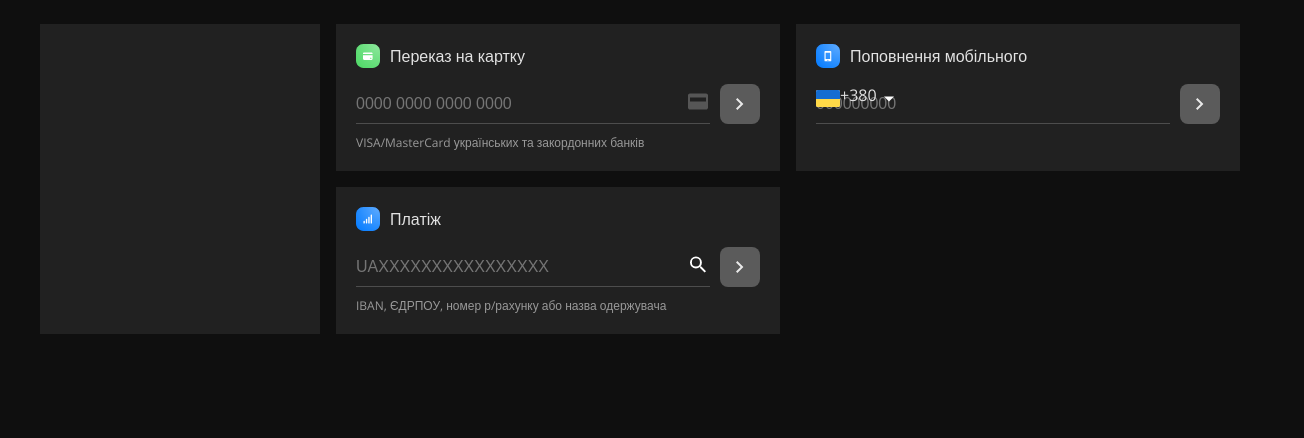
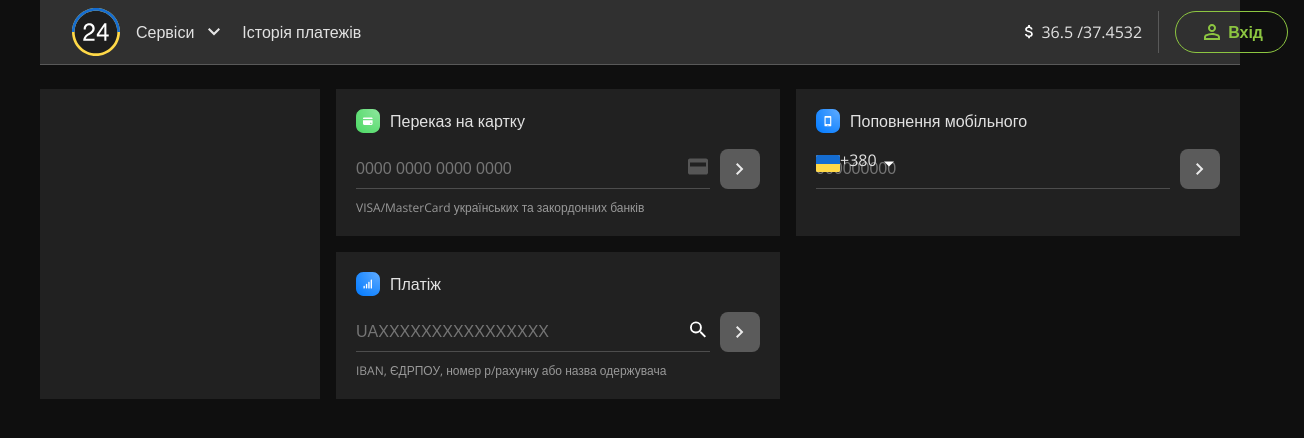
Before and after one commit to Egor1040/internet-banking, a React (Create React App) app: page / in a window 1280 px wide. Shown: the top 438 px of the page, 1304 px wide, since content can reach past the window. Built offline with nearby package versions, Linux system fonts and the light colour scheme.

Commit message:
add header structure & style for him

```diff
--- /dev/null
+++ b/src/components/CurrencyExchange.jsx
@@ -0,0 +1,16 @@
+import React from 'react';
+
+const CurrencyExchange = () => {
+
+
+    return (
+        <div className="header-exchange">
+            <div className="header-exchange__icon">
+                <img src="img/icons/dollar.svg" alt="" />
+            </div>
+            36.5 /37.4532
+        </div>
+    );
+};
+
+export default CurrencyExchange;
--- a/src/components/Header.jsx
+++ b/src/components/Header.jsx
@@ -1,10 +1,39 @@
 import React from 'react';
 import '../styles/header/header.scss';
+import CurrencyExchange from './CurrencyExchange';
 
 const Header = () => {
     return (
-        <div>
-
+        <div className='header'>
+            <div className="header-container">
+                <div className="header-left">
+                    <div className="header-logo">
+                        <span className='header-logo__icon'></span>
+                    </div>
+                    <div className="header-service">
+                        Сервіси
+                        <div className="header-service__img">
+                            <img src="img/icons/arrow.svg" alt="service-arrow" />
+                        </div>
+                    </div>
+                    <span className="header-history">
+                        Історія платежів
+                    </span>
+                </div>
+                <div className="header-right">
+                    <CurrencyExchange/>
+                    <div className='header-login'>
+                        <div className="login-wrap">
+                            <button className="login">
+                                <div className="login-img">
+                                    <img src='img/icons/user.svg' alt='user' className="login-img__icon" />
+                                </div>
+                                <p className="login-title">Вхід</p>
+                            </button>
+                        </div>
+                    </div>
+                </div>
+            </div>
         </div>
     );
 };
--- a/src/styles/header/header.scss
+++ b/src/styles/header/header.scss
@@ -0,0 +1,144 @@
+.header {
+    font-family: "Open Sans", sans-serif;
+    font-weight: normal;
+    background: #303030;
+    border-bottom: 1px solid #595959;
+    &-container {
+        width: 1264px;
+        margin: 0 auto;
+        padding: 0 32px 0 32px;
+        box-sizing: border-box;
+        display: flex;
+        justify-content: space-between;
+        align-items: flex-start;
+        height: 64px;
+    }
+    &-left {
+        display: flex;
+        justify-content: flex-start;
+        align-items: center;
+        width: 35%;
+        height: 100%;
+        gap: 16px;
+    }
+    &-logo {
+        height: 48px;
+        width: 48px;
+        &__icon {
+            width: 100%;
+            height: 100%;
+            display: block;
+            background: url(../../../public/img/logo.svg) no-repeat center;
+            background-size: contain;
+        }
+    }
+    &-service {
+        cursor: pointer;
+        display: flex;
+        align-items: center;
+        justify-content: center;
+        height: 100%;
+        &:hover .header-service__img img {
+            transform: rotate(180deg);
+        }
+        &:hover {
+            border-bottom: 1px solid #818181;
+        }
+        &__img {
+            margin-left: 8px;
+            transform: rotate(90deg);
+            width: 24px;
+            height: 24px;
+            & img {
+                width: 100%;
+                height: 100%;
+            }
+        }
+    }
+    &-history {
+        cursor: pointer;
+        display: flex;
+        align-items: center;
+        justify-content: center;
+        height: 100%;
+        &:hover {
+            border-bottom: 1px solid #818181;
+        }
+    }
+    &-right {
+        display: flex;
+        justify-content: flex-end;
+        align-items: center;
+        width: 35%;
+        height: 100%;
+    }
+    &-exchange {
+        cursor: pointer;
+        display: flex;
+        align-items: center;
+        justify-content: center;
+        height: 100%;
+        &:hover {
+            border-bottom: 1px solid #818181;
+        }
+        &__icon {
+            width: 24px;
+            height: 24px;
+            & img {
+                width: 100%;
+                height: 100%;
+            }
+        }
+    }
+    &-login {
+        margin-left: 16px;
+        display: inline-block;
+        min-width: 40px;
+        min-height: 40px;
+        width: auto;
+        height: auto;
+        background: transparent;
+        border-radius: 100px;
+    }
+}
+
+.login {
+    margin-left: 16px;
+    cursor: pointer;
+    display: flex;
+    align-items: center;
+    justify-content: center;
+    width: 100%;
+    height: 100%;
+    font-size: 16px;
+    line-height: 1.5;
+    font-family: "Open Sans", sans-serif;
+    font-weight: 600;
+    padding: 8px 16px;
+    border-radius: 100px;
+    color: rgb(141, 198, 65);
+    background: transparent;
+    box-shadow: none;
+    white-space: nowrap;
+    border-style: solid;
+    border-width: 1px;
+    border-color: rgb(141, 198, 65);
+    &:hover {
+        background-color: #39422e;
+        fill: #629226;
+    }
+    &-wrap {
+        border-left: 1px solid #595959;
+    }
+    &-img {
+        margin-right: 4px;
+        width: 24px;
+        height: 24px;
+        &__icon{
+            display: block;
+            background-size: contain;
+            width: 100%;
+            height: 100%;
+        }
+    }
+}
```
